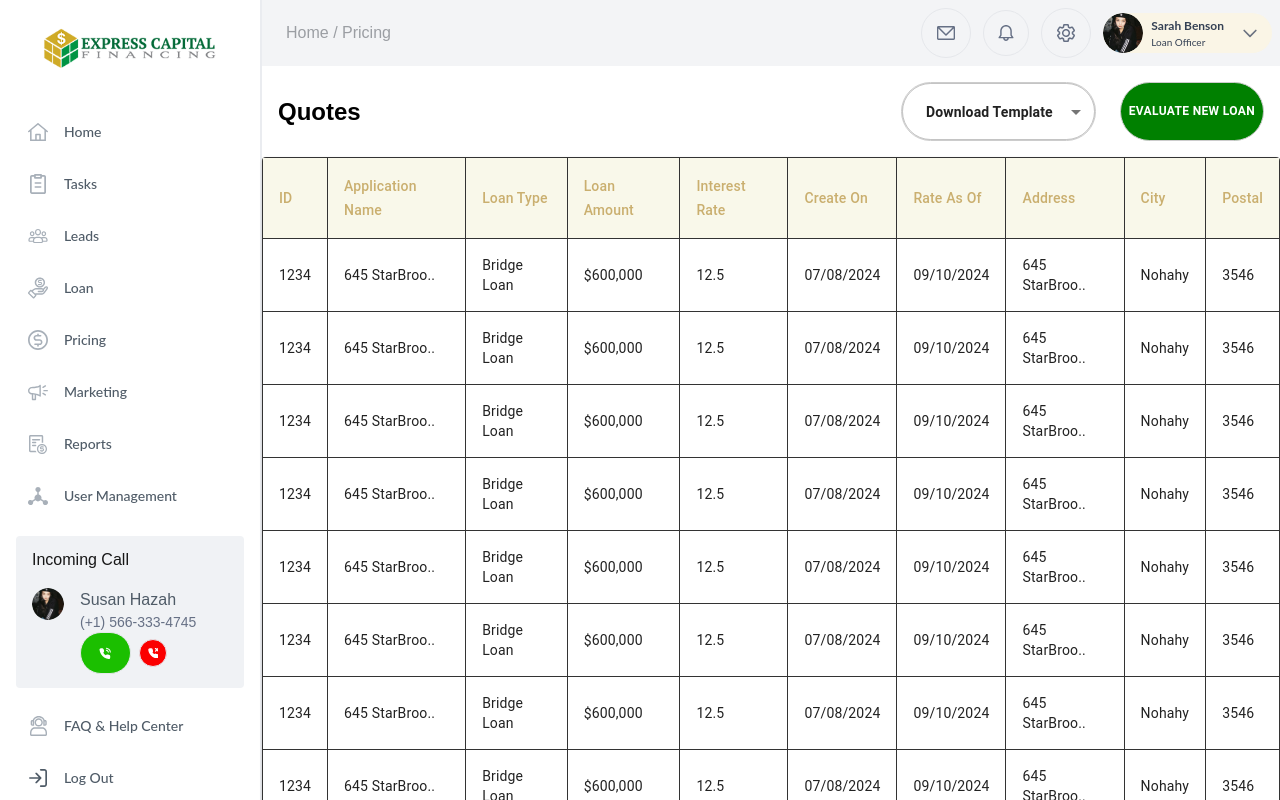
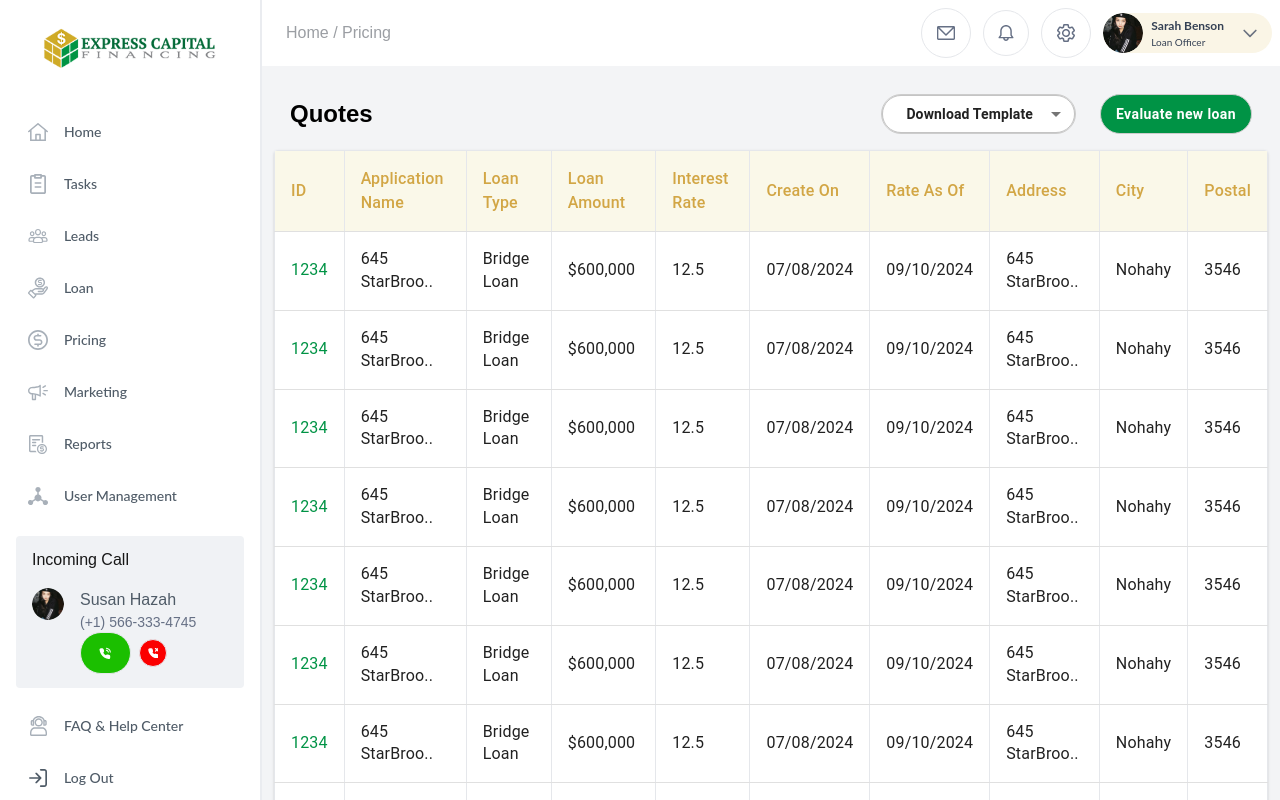
Before and after one commit to web-cloudy/ECF_FE, a Next.js app: page /pricing/quotes in a window 1280 px wide. Shown: the top 800 px of the page. Built offline with nearby package versions, Linux system fonts and the light colour scheme.

Commit message:
updated styles in pricing page

```diff
--- a/src/components/layout/Navbar.tsx
+++ b/src/components/layout/Navbar.tsx
@@ -1,16 +1,18 @@
-import React from 'react'
-import { Email, Notify, Setting } from './Icons';
-import CircleButton from '../Buttons/CircleButton';
-import MenuProfile from '../profile/MenuProfile';
+import React from "react";
+import { Email, Notify, Setting } from "./Icons";
+import CircleButton from "../Buttons/CircleButton";
+import MenuProfile from "../profile/MenuProfile";
 
 interface NavbarProps {
   tab: string;
 }
 
-const Navbar: React.FC<NavbarProps> = ({tab}) => {
+const Navbar: React.FC<NavbarProps> = ({ tab }) => {
   return (
-    <div className="navbar flex justify-between items-center pl-6 p-2 bg-gray-100">
-      <div className="flex"><span className='text-[#9B9EA3]'>{`Home / ${tab}`}</span></div>
+    <div className="navbar flex justify-between items-center pl-6 p-2">
+      <div className="flex">
+        <span className="text-[#9B9EA3]">{`Home / ${tab}`}</span>
+      </div>
       <div className="user-info flex items-center gap-3">
         <CircleButton
           icon={<Email color="#A8B0B9" />}
@@ -28,7 +30,7 @@ const Navbar: React.FC<NavbarProps> = ({tab}) => {
           className="rounded-full"
         />
 
-         <MenuProfile
+        <MenuProfile
           name="Sarah Benson"
           image="/images/User/Avatar.png"
           role="Loan Officer"
--- a/src/components/pricing/RightSidePanel.tsx
+++ b/src/components/pricing/RightSidePanel.tsx
@@ -91,9 +91,24 @@ export default function RightSidePanel() {
     <Grid2 size={6} className="px-4 pb-[16px]">
       <Box>
         <Box sx={{ borderBottom: 1, borderColor: "divider" }}>
-          <Tabs value={activeTab} onChange={handleTabChange}>
-            <Tab label="Pricing" {...a11yProps(0)} />
-            <Tab label="Log" {...a11yProps(0)} />
+          <Tabs
+            textColor="inherit"
+            value={activeTab}
+            onChange={handleTabChange}
+            sx={{
+              "& .MuiTabs-indicator": {
+                backgroundColor: "green", // Change 'green' to your desired color
+              },
+            }}
+          >
+            <Tab
+              label="Pricing"
+              {...a11yProps(0)}
+              sx={{
+                textTransform: "none",
+              }}
+            />
+            <Tab label="Log" {...a11yProps(0)} sx={{ textTransform: "none" }} />
             <Tab />
           </Tabs>
         </Box>
--- a/src/pages/pricing/index.tsx
+++ b/src/pages/pricing/index.tsx
@@ -31,6 +31,7 @@ import { RemoveCircleOutline } from "@mui/icons-material";
 import { SwitchProps } from "@mui/material/Switch";
 import { styled } from "@mui/material/styles";
 import RightSidePanel from "@/components/pricing/RightSidePanel";
+import { transform } from "next/dist/build/swc/generated-native";
 // import { DemoContainer } from '@mui/x-date-pickers/internals/demo';
 // import { AdapterDayjs } from '@mui/x-date-pickers/AdapterDayjs';
 // import { LocalizationProvider } from '@mui/x-date-pickers/LocalizationProvider';
@@ -117,12 +118,16 @@ const CustomSelect = styled(Select)`
   }
 `;
 const CustomButton = styled(Button)`
-  font-size: 12px;
+  font-size: 14px;
+  font-weight: bold;
   border-radius: 50px;
   border: 1px solid #ccc;
   color: black;
-  font-weight: bold;
   height: 40px;
+  text-transform: none;
+  white-space: nowrap;
+  padding-left: 20px;
+  padding-right: 20px;
 `;
 
 const a11yProps = (index: number) => {
@@ -195,6 +200,7 @@ export default function Pricing() {
               control={<IOSSwitch />}
               label="Compact Pricing"
               labelPlacement="start"
+              className="whitespace-nowrap gap-2"
             />
             <CustomSelect
               labelId="download-template-select-label"
@@ -213,13 +219,29 @@ export default function Pricing() {
           </div>
         </div>
         <Grid2 container>
-          <Grid2 size={6} className="px-4 pb-[16px]">
+          <Grid2 size={showAdvancedSection ? 6 : 12} className="px-4 pb-[16px]">
             <Box>
               <Box sx={{ borderBottom: 1, borderColor: "divider" }}>
-                <Tabs value={activeTab} onChange={handleTabChange}>
-                  <Tab label="Bridge" {...a11yProps(0)} />
-                  <Tab label="Term" {...a11yProps(0)} />
-                  <Tab />
+                <Tabs
+                  textColor="inherit"
+                  value={activeTab}
+                  onChange={handleTabChange}
+                  sx={{
+                    "& .MuiTabs-indicator": {
+                      backgroundColor: "green", // Change 'green' to your desired color
+                    },
+                  }}
+                >
+                  <Tab
+                    label="Bridge"
+                    {...a11yProps(0)}
+                    sx={{ textTransform: "none" }}
+                  />
+                  <Tab
+                    label="Term"
+                    {...a11yProps(0)}
+                    sx={{ textTransform: "none" }}
+                  />
                 </Tabs>
               </Box>
               <CustomTabPanel value={activeTab} index={0}>
@@ -630,6 +652,44 @@ export default function Pricing() {
                             </Grid2>
                           </Grid2>
                         </CardContent>
+                        <CardContent>
+                          <Typography variant="h6" fontWeight="bold">
+                            Liquidity
+                          </Typography>
+                          <InputLabel>Ground Up Deals Completed</InputLabel>
+                          <Select displayEmpty fullWidth>
+                            <MenuItem value="">Choose</MenuItem>
+                            <MenuItem value="item-1">Item 1</MenuItem>
+                            <MenuItem value="item-2">Item 2</MenuItem>
+                            <MenuItem value="item-3">Item 3</MenuItem>
+                            <MenuItem value="item-4">Item 4</MenuItem>
+                          </Select>
+                          <InputLabel>
+                            # Of Units For 3 Largest Ground Up Projects (Ex.
+                            45,12,3)
+                          </InputLabel>
+                          <Grid2 container spacing={2} my={2}>
+                            <Grid2 size={4}>
+                              <TextField />
+                            </Grid2>
+                            <Grid2 size={4}>
+                              <TextField />
+                            </Grid2>
+                            <Grid2 size={4}>
+                              <TextField />
+                            </Grid2>
+                          </Grid2>
+                          <Grid2 container spacing={2} my={2}>
+                            <Grid2 size={6}>
+                              <InputLabel>Ground Up Deals Completed</InputLabel>
+                              <TextField />
+                            </Grid2>
+                            <Grid2 size={6}>
+                              <InputLabel># Of Units For 3</InputLabel>
+                              <TextField />
+                            </Grid2>
+                          </Grid2>
+                        </CardContent>
                       </Card>
                     </Box>
                   </Box>
--- a/src/pages/pricing/quotes.tsx
+++ b/src/pages/pricing/quotes.tsx
@@ -10,7 +10,7 @@ import TableCell, { tableCellClasses } from "@mui/material/TableCell";
 import Paper from "@mui/material/Paper";
 import Sidebar from "@/components/layout/Sidebar";
 import Navbar from "@/components/layout/Navbar";
-import { useRouter } from 'next/router';
+import { useRouter } from "next/router";
 
 export default function Quotes() {
   const router = useRouter();
@@ -29,7 +29,7 @@ export default function Quotes() {
   };
 
   return (
-    <div>
+    <div className="p-3 bg-gray-100">
       <div className="flex p-4 justify-between items-center">
         <h1 className="text-black text-[24px] leading-[36px] font-semibold">
           Quotes
@@ -47,7 +47,9 @@ export default function Quotes() {
             <MenuItem value="template-1">Template-1</MenuItem>
             <MenuItem value="template-2">Template-2</MenuItem>
           </CustomSelect>
-          <CustomButton onClick={() => router.push('/pricing')} fullWidth>Evaluate new loan</CustomButton>
+          <CustomButton onClick={() => router.push("/pricing")} fullWidth>
+            Evaluate new loan
+          </CustomButton>
         </div>
       </div>
       <TableContainer component={Paper}>
@@ -98,6 +100,7 @@ const CustomSelect = styled(Select)`
   font-size: 14px;
   background-color: white;
   box-shadow: none;
+  height: 40px;
   & .MuiSelect-select: {
     padding-right: 30px
   };
@@ -111,24 +114,30 @@ const CustomSelect = styled(Select)`
 `;
 
 const CustomButton = styled(Button)`
-  font-size: 12px;
+  font-size: 14px;
+  font-weight: bold;
   border-radius: 50px;
   border: 1px solid #ccc;
   color: white;
-  font-weight: bold;
-  background-color: green;
+  background-color: #009345;
+  height: 40px;
+  padding: 15px;
+  text-transform: none;
 `;
 
 const StyledTableCell = styled(TableCell)(({ theme }) => ({
   [`&.${tableCellClasses.head}`]: {
-    backgroundColor: "rgb(249, 248, 234)",
-    color: "rgb(202, 175, 111)",
+    backgroundColor: "#FAF8E9",
+    color: "#D2A645",
   },
   [`&.${tableCellClasses.body}`]: {
-    fontSize: 14,
+    "&:first-child": {
+      color: "#009345", // Change 'red' to your desired color
+    },
   },
+  fontSize: 16,
   borderWidth: 1,
-  borderColor: "#333333",
+  borderColor: "divider",
 }));
 
 Quotes.getLayout = (page: ReactNode) => {
```
Also changed, not shown: src/components/layout/Sidebar.tsx (+32 -25 lines).
